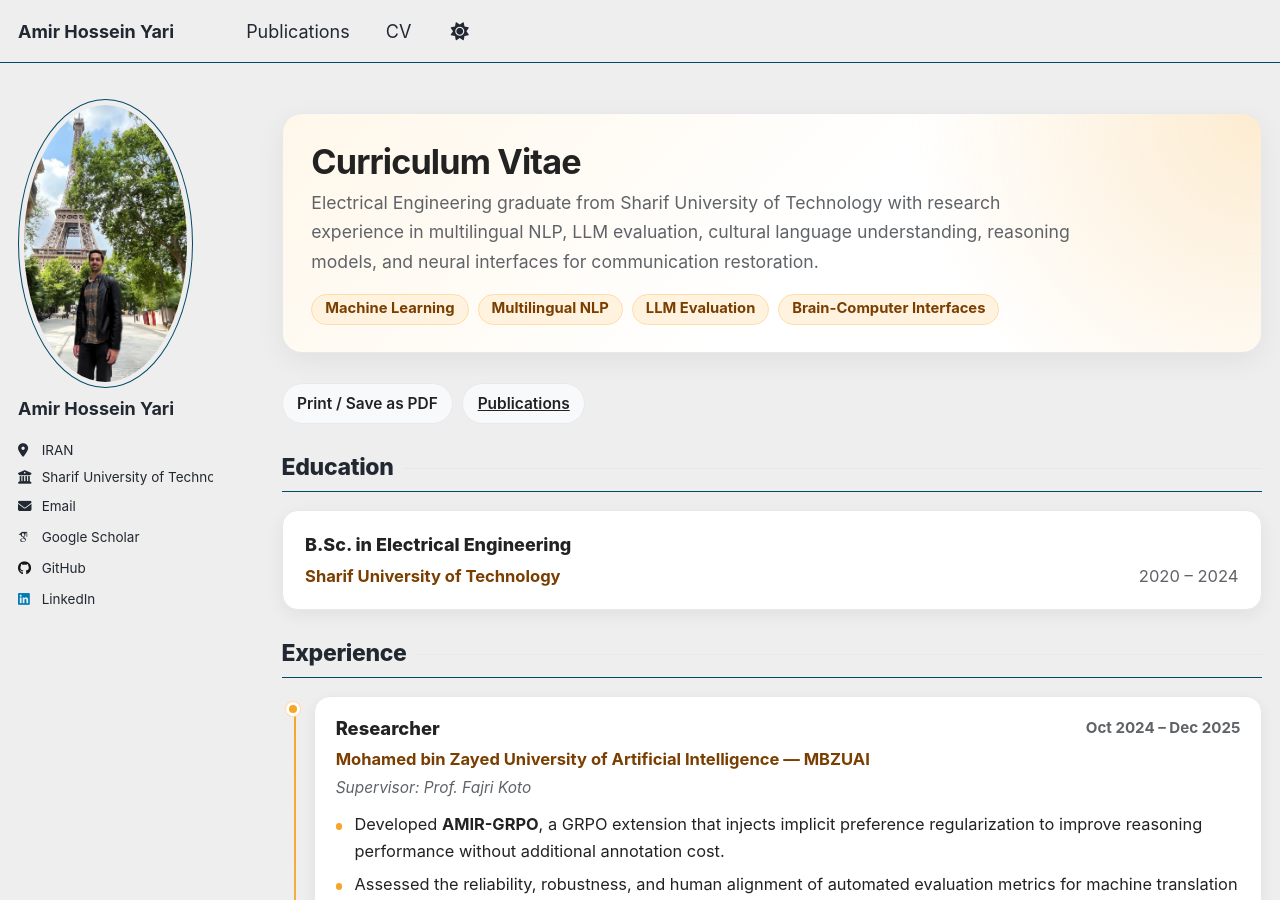
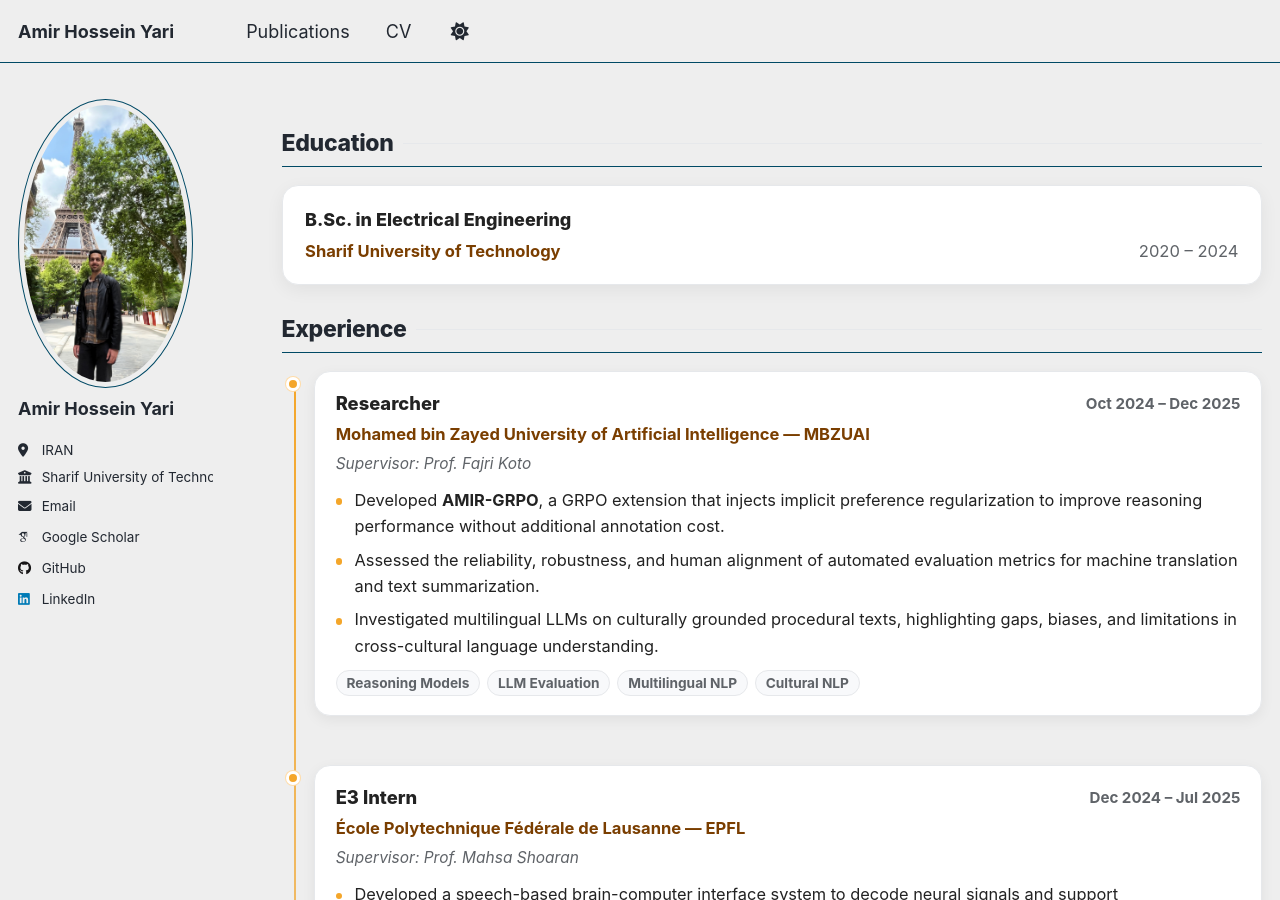
Before and after one commit to AmirHosseinYari2002/AmirHosseinYari2002.github.io, a Jekyll site: the page built from _pages/cv.md, in a window 1280 px wide and 900 px high. Built offline with Jekyll 4.4.1, drawn with Linux system fonts in a browser that asks for light colours; some web fonts are replaced; a script that is not in the unit is left out.

Commit message:
Update: update the CV page

```diff
--- a/_pages/cv.md
+++ b/_pages/cv.md
@@ -474,27 +474,6 @@ function printCV() {
 
 <div class="cv-page">
 
-  <section class="cv-hero">
-    <h1>Curriculum Vitae</h1>
-    <p class="cv-hero-subtitle">
-      Electrical Engineering graduate from Sharif University of Technology with research experience in
-      multilingual NLP, LLM evaluation, cultural language understanding, reasoning models, and
-      neural interfaces for communication restoration.
-    </p>
-
-    <div class="cv-hero-meta">
-      <span class="cv-pill">Machine Learning</span>
-      <span class="cv-pill">Multilingual NLP</span>
-      <span class="cv-pill">LLM Evaluation</span>
-      <span class="cv-pill">Brain-Computer Interfaces</span>
-    </div>
-  </section>
-
-  <div class="cv-actions">
-    <button type="button" class="cv-action-btn" onclick="printCV()">Print / Save as PDF</button>
-    <a class="cv-action-btn" href="/publications/">Publications</a>
-  </div>
-
   <section class="cv-section">
     <h2 class="cv-section-title">Education</h2>
 
```
